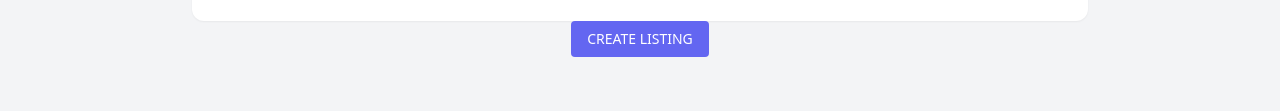
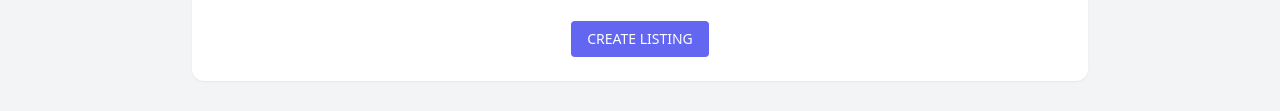
Before and after one commit to ankiiin/auction-house-sp2, a website with bundled scripts: page html/create-listing.html in a window 1280 px wide. Shown: the part 518-629 px from the top of the page. Built offline with nearby package versions, Linux system fonts and the light colour scheme.

Commit message:
Update create-listing.html

```diff
--- a/html/create-listing.html
+++ b/html/create-listing.html
@@ -54,12 +54,12 @@
               name="endsAt"
               class="mt-1 block w-full border-gray-300 rounded-md shadow-sm focus:ring-indigo-500 focus:border-indigo-500 sm:text-sm"
               required />
+              <button
+              type="submit"
+              class="bg-indigo-500 hover:bg-indigo-600 text-white text-sm px-4 py-2 rounded uppercase mx-auto block mt-6">
+              CREATE LISTING
+            </button>
           </div>
-          <button
-            type="submit"
-            class="bg-indigo-500 hover:bg-indigo-600 text-white text-sm px-4 py-2 rounded uppercase mx-auto block">
-            CREATE LISTING
-          </button>
         </form>
       </div>
     </main>
```
